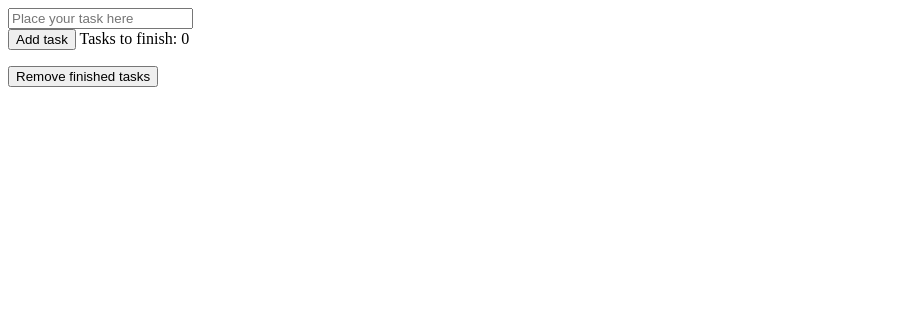
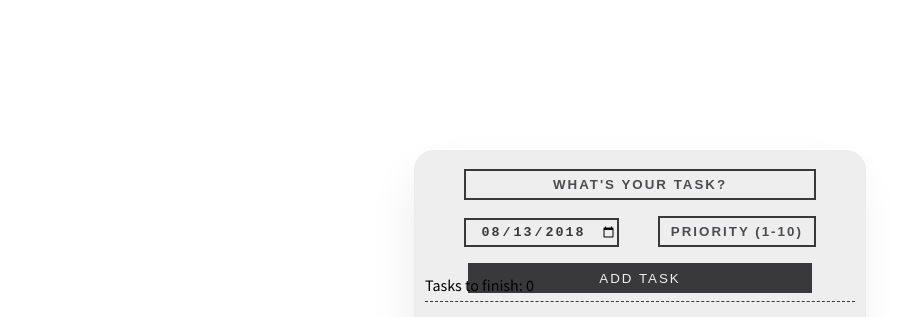
Before and after one commit to tomaszkiewiczanna/task-organiser, a plain HTML site: page index.html in a window 1280 px wide. Shown: the top 317 px of the page, without its empty margins (0-921 px from the left). Drawn offline with Linux system fonts and the light colour scheme.

Commit message:
infoIn css

```diff
--- a/css/style.css
+++ b/css/style.css
@@ -1,3 +1,101 @@
+body {
+    margin: 0px;
+    box-sizing: border-box;
+    font-family: 'Source Sans Pro', sans-serif;
+}
+.cont {
+    background: #eeeeee;
+    width: 450px;
+    height: 400px;
+    margin: 150px auto 10px auto;
+    position: relative;
+    text-align: center;
+    border-radius: 20px;
+    -webkit-box-shadow: -6px 20px 50px -8px rgba(0,0,0,0.09);
+    -moz-box-shadow: -6px 20px 50px -8px rgba(0,0,0,0.09);
+    box-shadow: -6px 20px 50px -8px rgba(0,0,0,0.09);
+    border: 1px solid #ececec;
+}
+.infoIn {
+    border-bottom: 1px dashed #39383b;
+    margin: 10px;
+    width: auto;
+}
+.infoOut{
+    margin: 10px;
+    width: auto;
+    background: indianred;
+}
+#taskInput,
+#taskDate,
+#taskPriority {
+    text-align: center;
+    border: 2px solid #39383b;
+    background: transparent;
+    color: #39383b;
+    font-weight: 600;
+    height: 25px;
+    line-height: 25px;
+    margin: 8px;
+    text-transform: uppercase;
+    letter-spacing: 2px;
+}
+#taskInput{
+    width: 80%;
+}
+#taskDate,
+#taskPriority {
+    width: 35%;
+}
+#taskDate{
+    margin-right: 17px;
+}
+#taskPriority{
+    margin-left: 18px;
+}
+input:focus {
+    outline: none;
+}
+input[type="date"]::-webkit-clear-button {
+    display: none;
+}
+input[type="date"]::-webkit-calendar-picker-indicator {
+    color: #2c3e50;
+}
+input[type="date"]::-webkit-inner-spin-button {
+    display: none;
+}
+::placeholder {
+    color: #4c4b4f;
+}
+button {
+    background: #39383b;
+    color: #eeeeee;
+    width: 75px;
+    height: 30px;
+    border: none;
+    font-weight: 500;
+    text-transform: uppercase;
+    margin: 8px;
+    letter-spacing: 2px;
+    transition: 0.6s;
+}
+button:focus {
+    outline: none;
+}
+button:hover{
+    cursor: pointer;
+    color: yellow;
+}
+#addTaskButton,
+#removeFinishedTasksButton {
+    width: 80%;
+}
 .completed h1{
-    color: #ed2553;
+    color: #39383b;
+    text-decoration: line-through;
 }
+#counter {
+    display: block;
+    position: absolute;
+}
--- a/index.html
+++ b/index.html
@@ -2,33 +2,36 @@
 <html lang="en">
 <head>
     <meta charset="UTF-8">
-    <title>CodersLab</title>
+    <title>Make it happen! - personal 'to do' lists</title>
+    <link href="https://fonts.googleapis.com/css?family=Source+Sans+Pro:300,400,600,700&amp;subset=latin-ext" rel="stylesheet">
     <link rel="stylesheet" href="css/style.css">
     <script src="js/app.js"></script>
 </head>
 <body>
-
-<input id="taskInput" placeholder="Place your task here"><br>
+    <div class="cont">
+        <div class="infoIn">
+            <input id="taskInput" placeholder="What's your task?"><br>
+            <input id="taskDate" type="date">
+            <input id="taskPriority" placeholder="Priority (1-10)"><br>
             <button id="addTaskButton">Add task</button>
-
+        </div>
 <!-- additional task
 Tasks to finish: <span id="counter"></span>
--->
-
+-->     <div class="infoOut">
             <ul id="taskList">
-        <!--- <li>
-            <h1>Task 1</h1>
-            <button>Delete</button>
-            <button>Complete</button>
+            <li>
+            <h1>Make a pie</h1>
+            <button class="deleteButton">Delete</button>
+            <button class="completeButton">Complete</button>
             </li>
                     <li class="done">
                         <h1>Task 2</h1>
                         <button>Delete</button>
                         <button>Complete</button>
-        </li> --->
+                    </li>
             </ul>
-
             <button id="removeFinishedTasksButton">Remove finished tasks</button>
-
+        </div>
+    </div>
 </body>
 </html>
--- a/js/app.js
+++ b/js/app.js
@@ -1,28 +1,29 @@
 document.addEventListener('DOMContentLoaded', function () {
     var button = document.querySelector('#addTaskButton');
+    document.querySelector("#taskDate").valueAsDate = new Date();
 
-    //licznik zadań część 1
-    var body = document.querySelector('body');
+    //licznik zadań część 1 - dodanie do strony
+    var infoIn = document.querySelector('.infoIn');
     var counterSpan = document.createElement("span");
     counterSpan.setAttribute('id', 'counter');
-    body.insertBefore(counterSpan, body.children[3]);
-    counterSpan.innerHTML = 'Tasks to finish: <span id="counterNumb">0</span>';
+    infoIn.insertBefore(counterSpan, infoIn.children[5]);
+    counterSpan.innerHTML = '<br>Tasks to finish: <span id="counterNumb">0</span>';
+
 
     button.addEventListener('click', function () {
         var taskInput = document.querySelector('#taskInput');
         var taskListUl = document.querySelector('#taskList');
-        var newTaskLi = document.createElement('li');
-
-        if (taskInput.value.length <= 4 || taskInput.value.length >= 101) {
-            alert('Task description must be between 5 - 100 letters!');
+        if (taskInput.value.length <= 1 || taskInput.value.length >= 101) {
+            alert('Task description must be between 1 - 100 letters!');
         } else {
 
-            //tworzy nowy li
+            //tworzy nowe zadanie
+            var newTaskLi = document.createElement('li');
             taskListUl.appendChild(newTaskLi);
             newTaskLi.innerHTML = '<h1>' + taskInput.value + '</h1><button class="deleteButton">Delete</button><button class="completeButton">Complete</button>';
             taskInput.value = "";
 
-            //licznik zadań część 2
+            //licznik zadań część 2 - aktualizacja przy nowym zadaniu
             var counterNumb =document.querySelector('#counterNumb');
             counterNumb.innerText = parseInt(counterNumb.innerText,10) + 1;
 
@@ -32,7 +33,7 @@ document.addEventListener('DOMContentLoaded', function () {
                 newTaskLi.parentElement.removeChild(newTaskLi);
             })
 
-            //dodawanie zadania
+            //dodawanie statusu ukończenia zadania
             var completeButton = newTaskLi.lastChild;
             completeButton.addEventListener('click', function () {
                 if (newTaskLi.className.indexOf("completed") === -1) {
@@ -42,16 +43,7 @@ document.addEventListener('DOMContentLoaded', function () {
                 }
             })
 
-            //usuwanie zrobionych zadań
-            var removeFinished = document.querySelector('#removeFinishedTasksButton');
-            removeFinished.addEventListener('click', function () {
-                var completedTasks = document.querySelectorAll('.completed');
-                for (var i = 0; i < completedTasks.length; i++) {
-                    completedTasks[i].parentElement.removeChild(completedTasks[i]);
-                }
-            })
-
-            //licznik zadań część 3
+            //licznik zadań część 3 - przy wykonaniu zadania
             var completeButtons = document.querySelectorAll('.completeButton');
 
             for (var i=0; i<completeButtons.length; i++){
@@ -65,6 +57,17 @@ document.addEventListener('DOMContentLoaded', function () {
                 })
             }
 
+            //usuwanie zrobionych zadań
+            var removeFinished = document.querySelector('#removeFinishedTasksButton');
+            removeFinished.addEventListener('click', function () {
+                var completedTasks = document.querySelectorAll('.completed');
+                for (var i = 0; i < completedTasks.length; i++) {
+                    completedTasks[i].parentElement.removeChild(completedTasks[i]);
+                }
+            })
+
+
+
 
 
 
```
Lines whose indentation alone changed are shown as unchanged.
